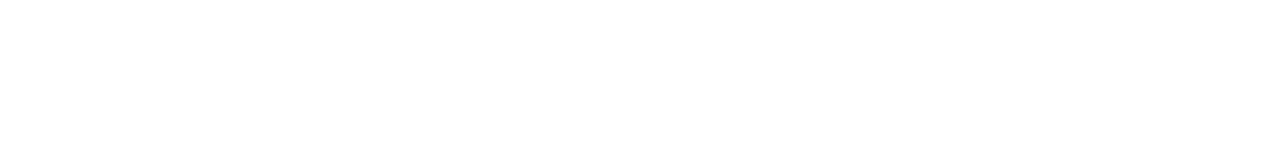
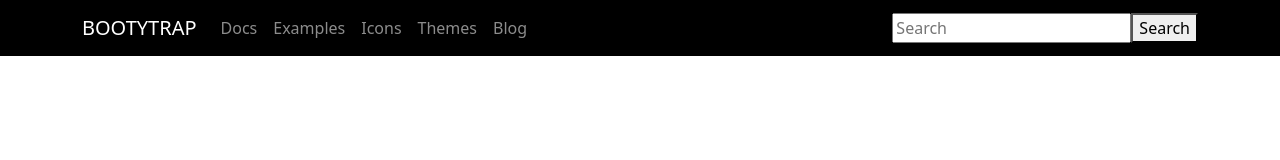
Before and after one commit to AHenrikes/Pure-Bootstrap, a website: page src/index.html in a window 1280 px wide. Drawn offline with nearby package versions, Linux system fonts and the light colour scheme.

Commit message:
added header

```diff
--- a/src/index.html
+++ b/src/index.html
@@ -13,6 +13,40 @@
     <title>BOOTYTRAP</title>
 </head>
 <body>
+    <header class="navbar navbar-expand-lg bg-black navbar-dark">
+        <div class="container">
+            <a href="#" class="navbar-brand">BOOTYTRAP</a>
 
+            <button class="navbar-toggler border-0" type="button" data-bs-toggle="collapse" data-bs-target="#navMenu">
+                <span class="navbar-toggler-icon"></span>
+            </button>
+
+            <div id="navMenu" class="collapse navbar-collapse justify-content-between">
+                <ul class="navbar-nav navbar-dark">
+                    <li class="nav-item">
+                        <a href="#" class="nav-link">Docs</a>
+                    </li>
+                    <li class="nav-item">
+                        <a href="#" class="nav-link">Examples</a>
+                    </li>
+                    <li class="nav-item">
+                        <a href="#" class="nav-link">Icons</a>
+                    </li>
+                    <li class="nav-item">
+                        <a href="#" class="nav-link">Themes</a>
+                    </li>
+
+                    <li class="nav-item">
+                        <a href="#" class="nav-link">Blog</a>
+                    </li>
+                </ul>
+
+                <form class="d-flex">
+                    <input type="search" placeholder="Search" aria-label="Search">
+                    <button class="" type="submit"> Search</button>
+                </form>
+            </div>
+        </div>
+    </header>
 </body>
 </html>
--- a/src/index.scss
+++ b/src/index.scss
@@ -7,8 +7,4 @@
 
 // Then add additional custom code here
 
-* {
-    padding: 0 !important;
-    margin: 0 !important;
-    box-sizing: border-box;
-}
+/* Styles for wrapping the search box */
```
Also changed, not shown: src/index.css.
